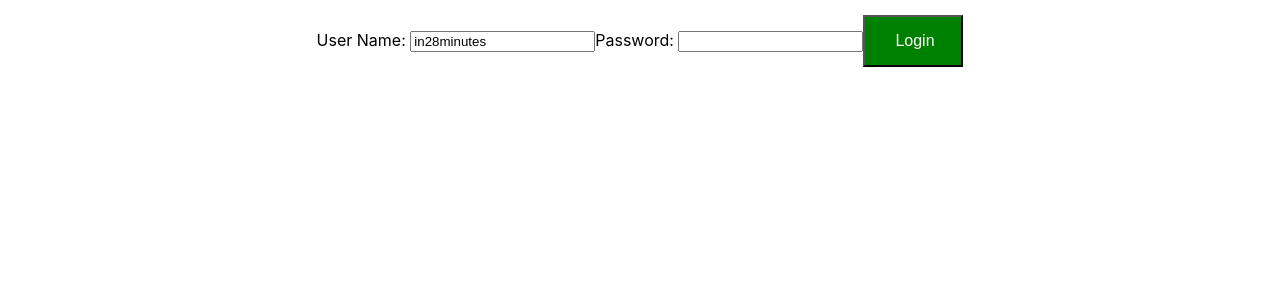
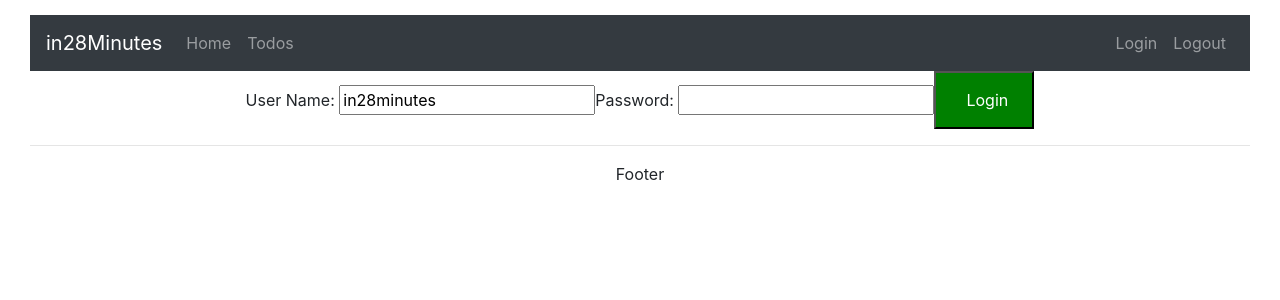
Before and after one commit to anhtran910/TodoApp, a React (Create React App) app: page / in a window 1280 px wide. Shown: the top 300 px of the page. Built offline with nearby package versions, Linux system fonts and the light colour scheme.

Commit message:
update 3.25.2021

```diff
--- a/package.json
+++ b/package.json
@@ -36,4 +36,6 @@
       "last 1 safari version"
     ]
   }
+
+
 }
--- a/src/App.js
+++ b/src/App.js
@@ -6,6 +6,9 @@ import Counter from './components/counter/Counter';
 import logo from './logo.svg';
 import TodoApp from './components/todo/TodoApp'
 import './App.css';
+import './bootstrap.css';
+import { withRouter} from 'react-router-dom';
+
 
 class App extends Component {
   render() {
--- /dev/null
+++ b/src/bootstrap.css
@@ -0,0 +1 @@
+@import url(https://unpkg.com/bootstrap@4.1.0/dist/css/bootstrap.min.css)
--- a/src/components/todo/TodoApp.jsx
+++ b/src/components/todo/TodoApp.jsx
@@ -1,23 +1,71 @@
 import React, {Component} from 'react'
-import {BrowserRouter as Router, Route, Switch} from 'react-router-dom'
+import { withRouter} from 'react-router-dom';
+import {BrowserRouter as Router, Route, Switch, Link} from 'react-router-dom'
+
 class TodoApp extends Component {
     render() {
         return (
             <div className="TodoApp">
                 <Router>
                     <>
+                    <HeaderComponent/>
                     <Switch>
                     <Route path="/" exact component={LoginComponent}/>
                     <Route path="/login" component={LoginComponent}/>
                     <Route path="/welcome/:name" component={WelcomeComponent}/>
                     <Route path="/todos" component={ListTodosComponent}/>
+                    <Route path="/logout" component={LogoutComponent}/>
                     <Route component={ErrorComponent}/>
-
                     </Switch>
+                    <FooterComponent/>
                     </>
                 </Router>
                 {/*<LoginComponent/>
                 <WelcomeComponent/>*/}
+            </div>
+        )
+    }
+}
+
+class HeaderComponent extends Component {
+    render(){
+        return (
+            <header>
+                <nav className="navbar navbar-expand-md navbar-dark bg-dark">
+                    <div><a className="navbar-brand" href="http://www.in28minutes.com" >in28Minutes</a></div>
+                    <ul className="navbar-nav">
+                        <li><Link className="nav-link" to="/welcome/in28minutes">Home</Link></li>
+                        <li><Link className="nav-link" to="/todos"> Todos</Link></li>
+
+                    </ul>
+                    <ul className="navbar-nav navbar-collapse justify-content-end">
+                        <li><Link className="nav-link" to="/login">Login</Link> </li>
+                        <li><Link className="nav-link" to="/logout">Logout</Link> </li>
+                    </ul>
+                </nav>
+            </header>
+        )
+    }
+}
+
+class FooterComponent extends Component {
+    render(){
+        return (
+            <div>
+                <hr/>Footer
+            </div>
+        )
+    }
+}
+
+class LogoutComponent extends Component {
+    render(){
+        return (
+            <div>
+                <h1>You are logged out</h1>
+                <div className="container">
+                    Thank you for Using Our Application
+                </div>
             </div>
         )
     }
@@ -28,18 +76,56 @@ class ListTodosComponent extends Component{
     constructor(props){
         super(props)
         this.state={
-            todo:{id:1, description:'Learn React'}
+            todos:
+            [
+                {id:1, description:'Learn to Dance', done: false, targetDate: new Date()},
+                {id:2, description:'Become to Expert at React', done: false, targetDate: new Date()},
+                {id:3, description:'Visit Korea', done: false, targetDate: new Date()}
+
+
+            ]
         }
     }
 
     render(){
-        return <div>List Todos</div>
+        return(
+         < div>
+                <h1>List Todos</h1>
+                <table>
+                    <thead>
+                        <tr>
+                            <th>id</th>
+                            <th>description</th>
+                            <th>target Date</th>
+                            <th>Is Compeleted?</th>
+                        </tr>
+                    </thead>
+                    <tbody>
+                        {
+                            this.state.todos.map(
+                                todo =>
+                                <tr>
+                                    <td>{todo.id}</td>
+                                    <td>{todo.description}</td>
+                                    <td>{todo.done.toString()}</td>
+                                    <td>{todo.targetDate.toString()}</td>
+                                </tr>
+                            )
+                        }
+                    </tbody>
+                </table>
+            </div>
+        )
     }
 }
 
 class WelcomeComponent extends Component{
     render(){
-        return <div>Welcome {this.props.match.params.name}</div>
+        return (
+            <div>
+                Welcome {this.props.match.params.name}. You can manage your todos <Link to ="/todos">here</Link>.
+            </div>
+        )
     }
 }
 
```
